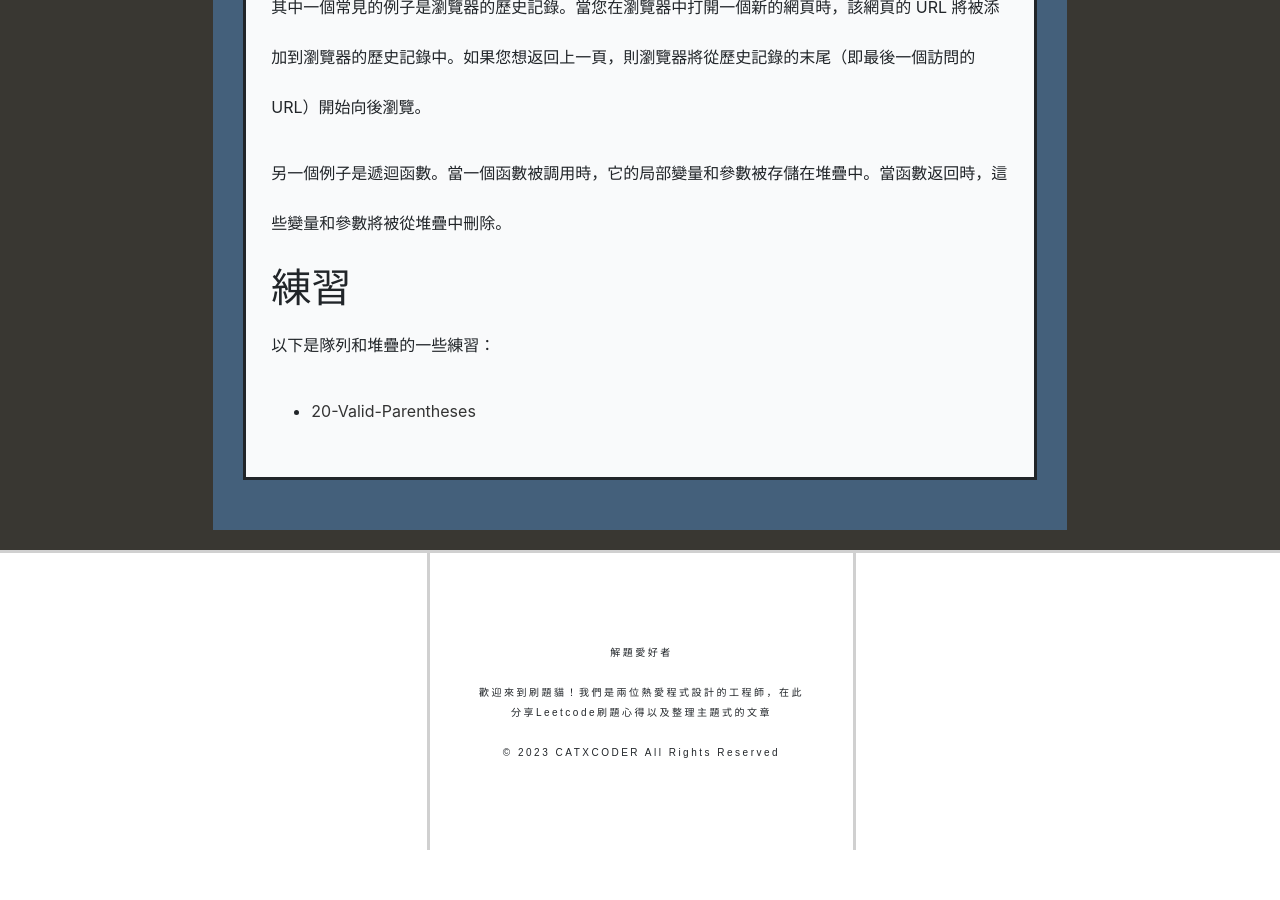
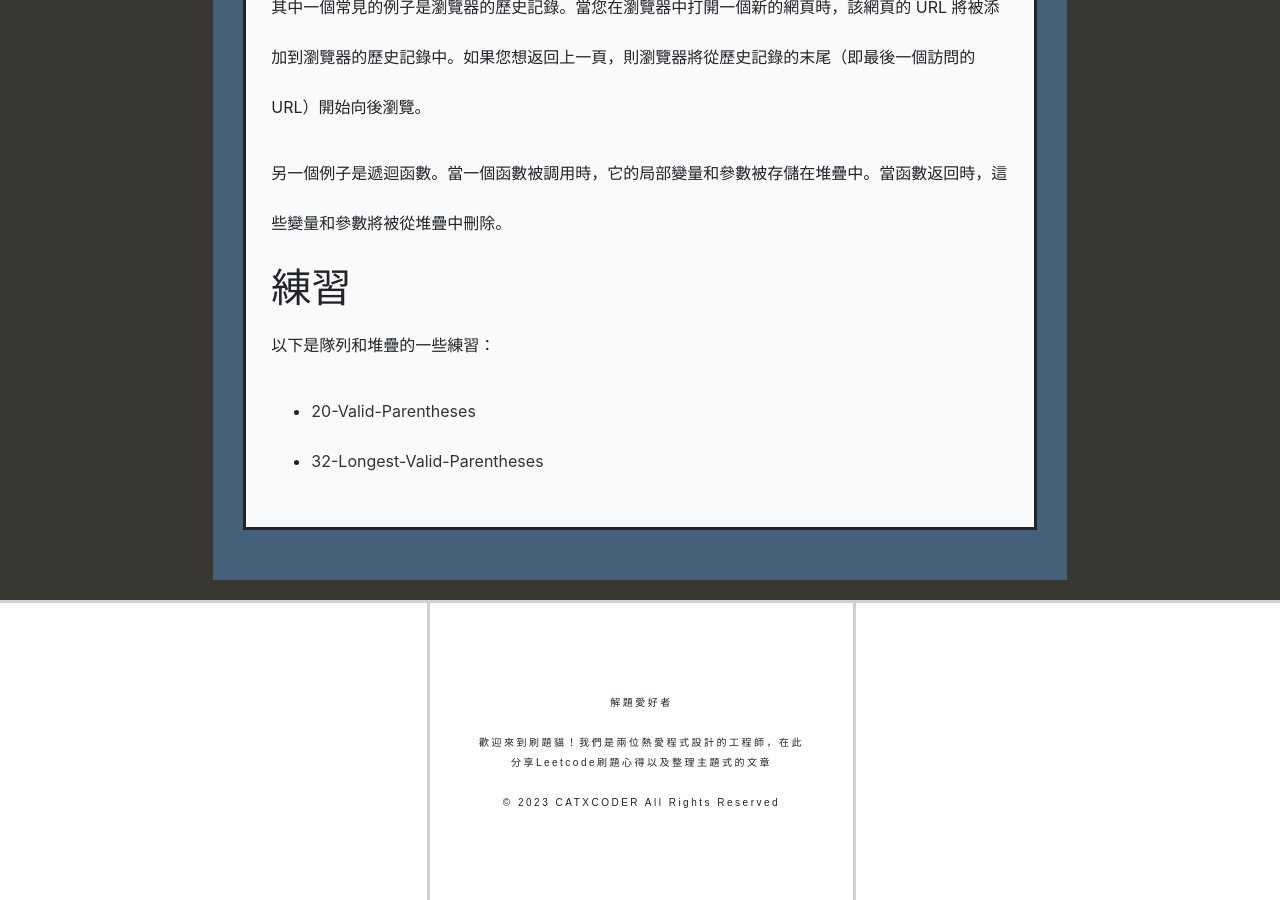
Before and after one commit to catxcoders/catxcoders.github.io, a Jekyll site: the page built from _works/2022-03-31-Queue-and-Stack.markdown, in a window 1280 px wide and 900 px high, scrolled down 3726 px. Built offline with Jekyll 4.4.1, drawn with Linux system fonts in a browser that asks for light colours; nearby versions of some CDN libraries; before the commit the page ends 4576 px from its top, so only the background shows below that.

Commit message:
add an exercise for queue and stack

```diff
--- a/_works/2022-03-31-Queue-and-Stack.markdown
+++ b/_works/2022-03-31-Queue-and-Stack.markdown
@@ -139,3 +139,4 @@ not stack  # False
 以下是隊列和堆疊的一些練習：
 
 - [20-Valid-Parentheses](https://www.catxcoder.com/easy/2022/02/11/20-Valid-Parentheses.html)
+- [32-Longest-Valid-Parentheses](https://www.catxcoder.com/medium/2023/05/26/32-Longest-Valid-Parentheses.html)
```
